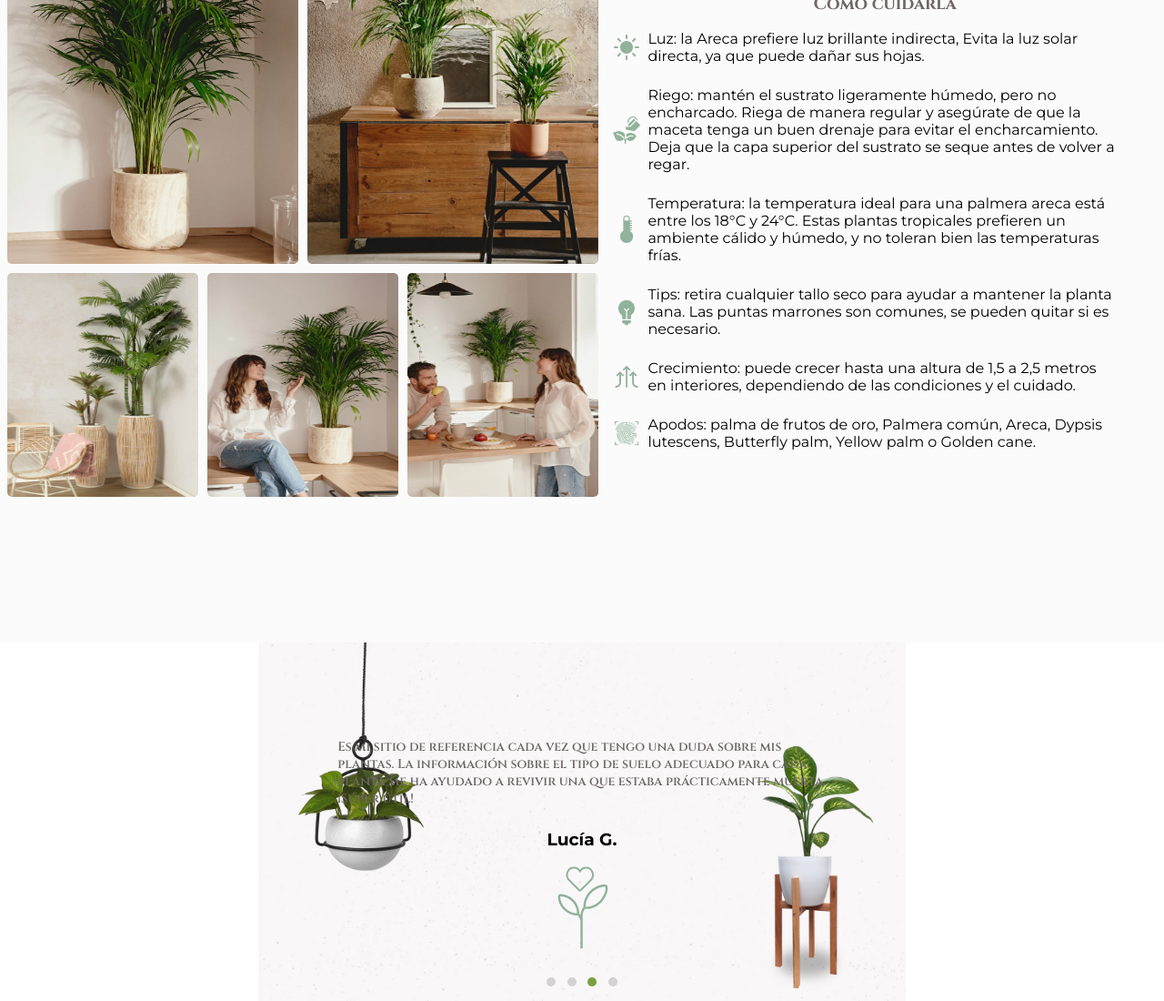
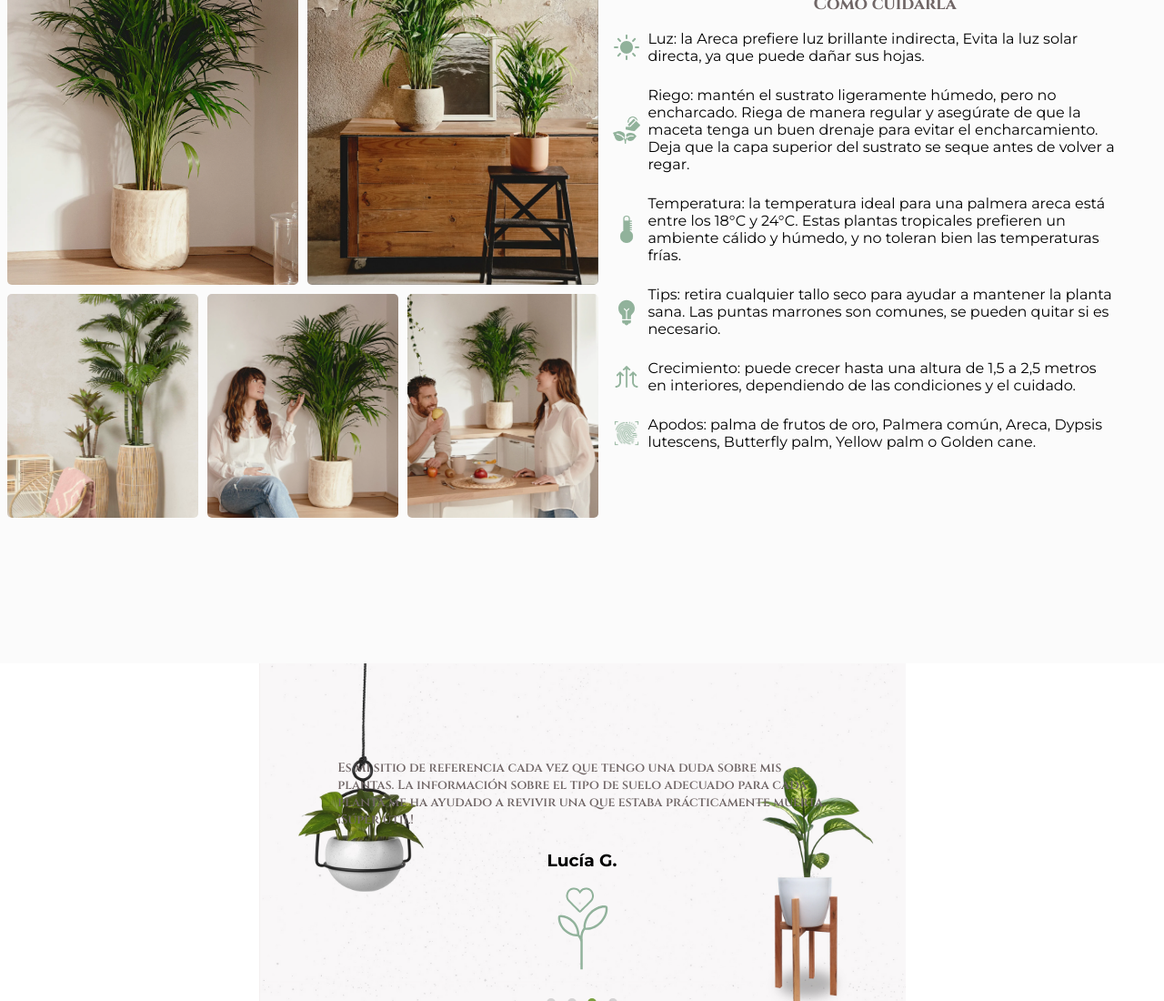
Before and after one commit to Alan-Ribeca/infoPlant, a React (Vite) app: page / in a window 1280 px wide. Shown: the part 1905-3005 px from the top of the page at 91% size. Built offline with nearby package versions, Linux system fonts and the light colour scheme.

Commit message:
acomodando el responsi

```diff
--- a/src/components/info/info.scss
+++ b/src/components/info/info.scss
@@ -14,15 +14,15 @@
 
       .imgInfo {
         width: 100%;
-        height: 320px;
-        object-fit: fill;
+        height: 286px;
+        object-fit: cover;
         border-radius: 5px;
 
         &:nth-child(1) {
           grid-column: 1 / 4;
           grid-row: 1;
           width: 100%;
-          height: 439px;
+          height: 462px;
           object-fit: fill;
         }
 
@@ -30,7 +30,7 @@
           grid-column: 4 / 7;
           grid-row: 1;
           width: 100%;
-          height: 439px;
+          height: 462px;
           object-fit: fill;
         }
 
```
